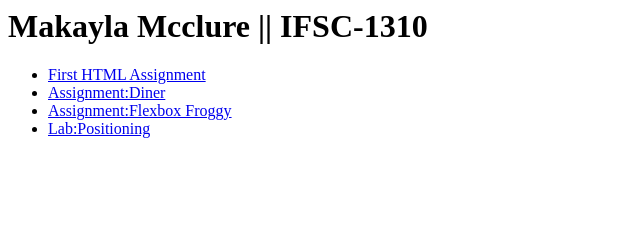
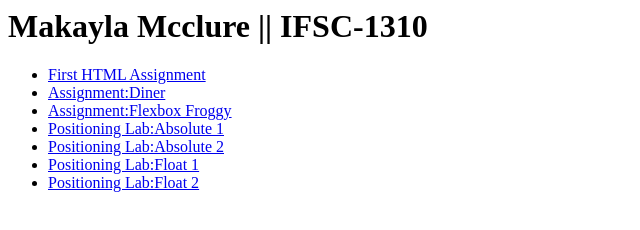
Before and after one commit to macmcclure1/ifsc-1310, a plain HTML site: page index.html in a window 1280 px wide. Shown: the whole page, without its empty margins (0-640 px from the left). Drawn offline with Linux system fonts and the light colour scheme.

Commit message:
Added Positioning Lab

```diff
--- a/index.html
+++ b/index.html
@@ -14,7 +14,10 @@
                 <li><a href="prototype/index.html">First HTML Assignment</a></li>
                 <li><a href="prototype/assets/img/assignmentdiner.PNG">Assignment:Diner</li>
                 <li><a href="prototype/assets/img/Flexbox Froggy.PNG">Assignment:Flexbox Froggy</li>
-                <li><a href="positioning-lab">Lab:Positioning</a></li>
+                <li><a href="positioning-lab/absolute-1.html">Positioning Lab:Absolute 1</a></li>
+                <li><a href="positioning-lab/absolute-2.html">Positioning Lab:Absolute 2</a></li>
+                <li><a href="positioning-lab/float-1.html">Positioning Lab:Float 1</a></li>
+                <li><a href="positioning-lab/float-2.html">Positioning Lab:Float 2</a></li>
             </ul>
         </nav>
     </body>
```
